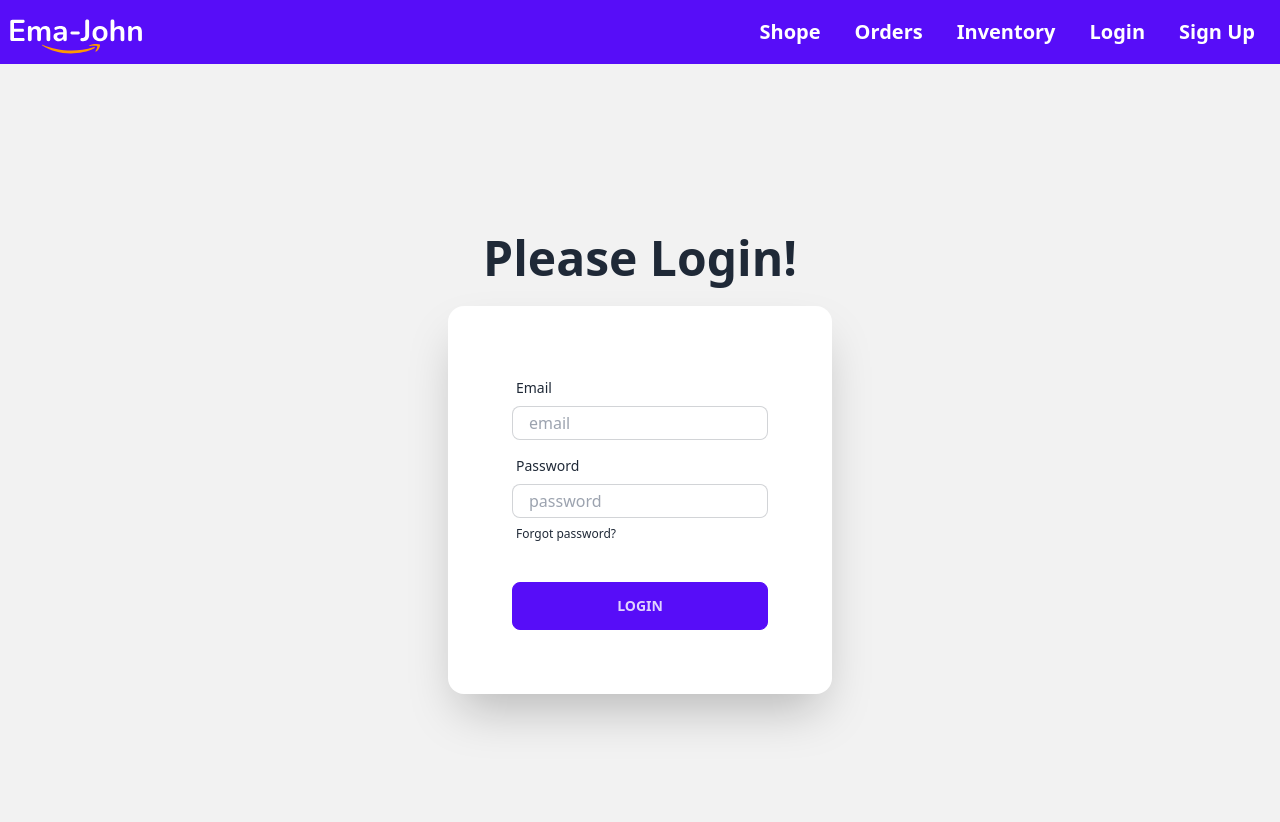
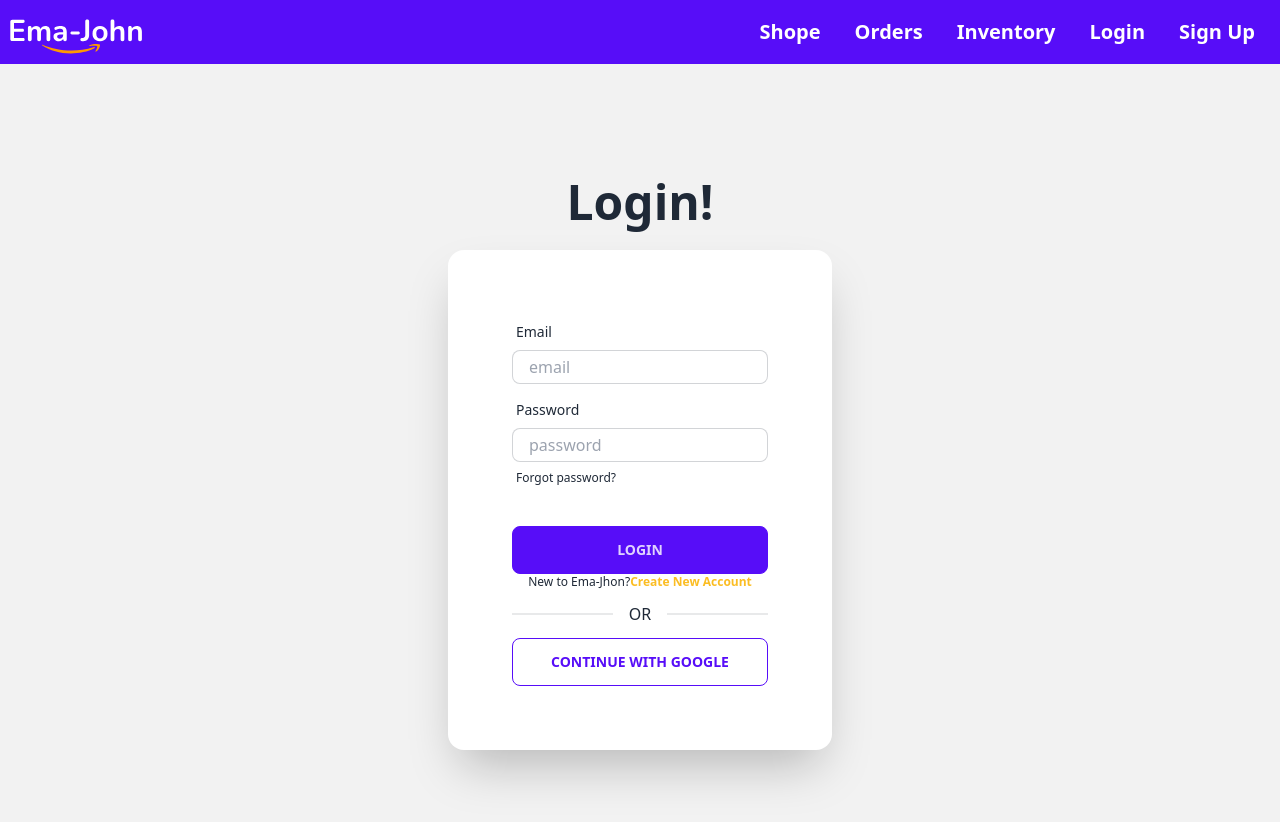
Before and after one commit to ibrahim448/ema-jhon-with-firebase-auth, a React (Vite) app: page /login in a window 1280 px wide. Shown: the top 822 px of the page. Built offline with nearby package versions, Linux system fonts and the light colour scheme.

Commit message:
login-form-create

```diff
--- a/src/components/Login/Login.jsx
+++ b/src/components/Login/Login.jsx
@@ -1,4 +1,5 @@
 import React from 'react';
+import { NavLink } from 'react-router-dom';
 
 const Login = () => {
 
@@ -7,7 +8,7 @@ const Login = () => {
     <div className="hero min-h-screen bg-base-200">
         <div className="hero-content flex-col">
             <div className="text-center">
-                <h1 className="text-5xl font-bold mb-2"> Please Login!</h1>
+                <h1 className="text-5xl font-bold mb-2">Login!</h1>
             </div>
             <div className="card flex-shrink-0 w-full max-w-sm shadow-2xl bg-base-100">
                 <div className="card-body">
@@ -19,22 +20,26 @@ const Login = () => {
                     </div>
                     <div className="form-control">
                         <label className="label">
-                            <span className="label-text">Password</span>
+                          <span className="label-text">Password</span>
                         </label>
-                        <input type="text" placeholder="password" className="input input-bordered" />
+                          <input type="text" placeholder="password" className="input input-bordered" />
                         <label className="label">
-                            <a href="#" className="label-text-alt link link-hover">Forgot password?</a>
+                          <a href="#" className="label-text-alt link link-hover">Forgot password?</a>
                         </label>
                     </div>
                     <div className="form-control mt-6">
                         <button className="btn btn-primary">Login</button>
+                        <NavLink to="/login" className="label-text-alt link link-hover text-center">New to Ema-Jhon?<span className="text-warning font-bold">Create New Account</span>
+                        </NavLink>
+                        <div className="divider">OR</div>
+                        <button className="btn btn-outline btn-primary">Continue with Google</button>
                     </div>
                 </div>
             </div>
         </div>
     </div>
 
-);
+  );
 
 };
 
```
